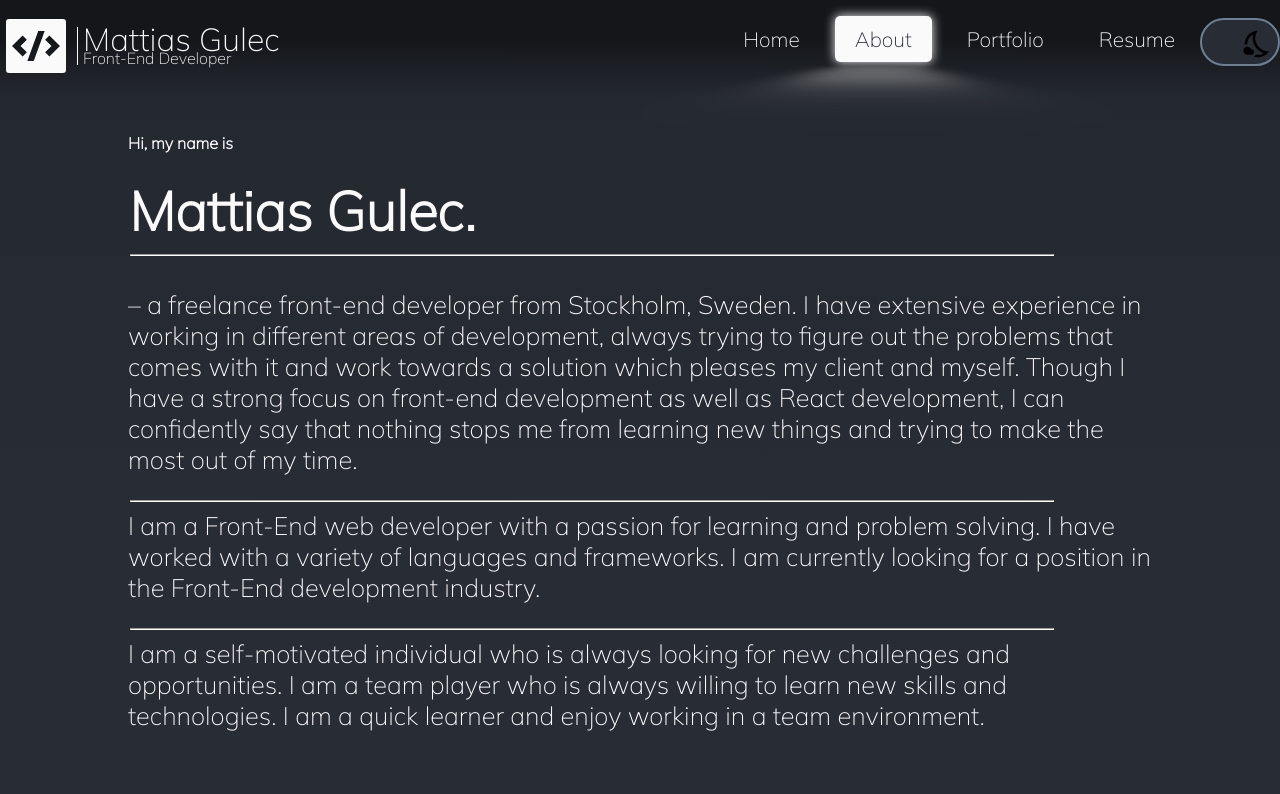
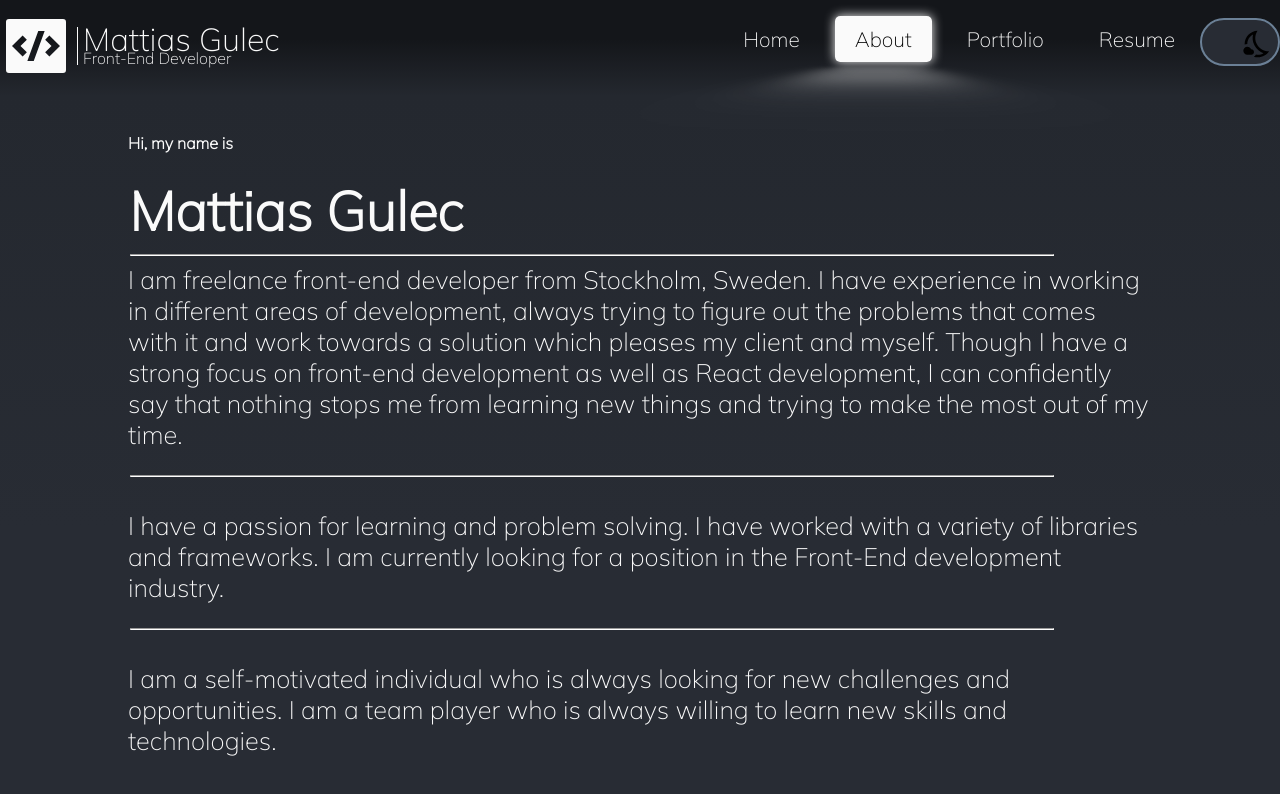
Before and after one commit to Voltair88/Homepage, a React (Create React App) app: page /About in a window 1280 px wide. Shown: the top 794 px of the page. Built offline with nearby package versions, Linux system fonts and the light colour scheme.

Commit message:
small css changes

```diff
--- a/src/components/About.js
+++ b/src/components/About.js
@@ -7,11 +7,11 @@ export default class About extends Component {
       <Me>
         <div className="about-container">
           <div className="about-text">
-            <h4>Hi, my name is</h4> <h1>Mattias Gulec.</h1>
-            <hr /> <br />
+            <h4>Hi, my name is</h4> <h1>Mattias Gulec</h1>
+            <hr />
             <p>
-              – a freelance front-end developer from Stockholm, Sweden. I have
-              extensive experience in working in different areas of development,
+              I am freelance front-end developer from Stockholm, Sweden. I have
+              experience in working in different areas of development,
               always trying to figure out the problems that comes with it and
               work towards a solution which pleases my client and myself. Though
               I have a strong focus on front-end development as well as React
@@ -19,18 +19,18 @@ export default class About extends Component {
               learning new things and trying to make the most out of my time.
             </p>
             <hr />
+            <br />
             <p>
-              I am a Front-End web developer with a passion for learning and
-              problem solving. I have worked with a variety of languages and
-              frameworks. I am currently looking for a position in the Front-End
-              development industry.
+              I have a passion for learning and problem solving. I have worked
+              with a variety of libraries and frameworks. I am currently looking
+              for a position in the Front-End development industry.
             </p>
             <hr />
+            <br />
             <p>
               I am a self-motivated individual who is always looking for new
               challenges and opportunities. I am a team player who is always
-              willing to learn new skills and technologies. I am a quick learner
-              and enjoy working in a team environment.
+              willing to learn new skills and technologies.
             </p>
           </div>
         </div>
--- a/src/global.js
+++ b/src/global.js
@@ -39,6 +39,8 @@ export const Ul = styled.ul`
     color: ${({ theme }) => theme.text};
     text-decoration: none;
     border-radius: 5px;
+    transition: all 0.3s cubic-bezier(0.11,-0.66, 0.44, 0.84);
+
   }
   @media (max-width: 768px) {
     margin-top: 0px;
@@ -87,9 +89,8 @@ export const Ul = styled.ul`
     }
   }
   .activ {
-    color: ${({ theme }) => theme.body};
+    color: black;
     background-color: ${({ theme }) => theme.text};
-    transition: all 0.3s ease-in-out;
     cursor: default;
     box-shadow:  0 0 0.5em 0 ${({ theme }) => theme.text};
 
@@ -131,6 +132,7 @@ export const Nav = styled.nav`
   }
   .header {
     margin: 0;
+    color: ${({ theme }) => theme.text};
   }
   .sub-head {
     margin: 0;
--- a/src/theme.js
+++ b/src/theme.js
@@ -1,6 +1,6 @@
 export const lightTheme = {
     body: '#E2E2E2',
-    text: '#151617',
+    text: '#FFF',
     toggleBorder: '#FFF',
     gradient: 'linear-gradient(#39598A, #79D7ED) fixed',
   }
```
